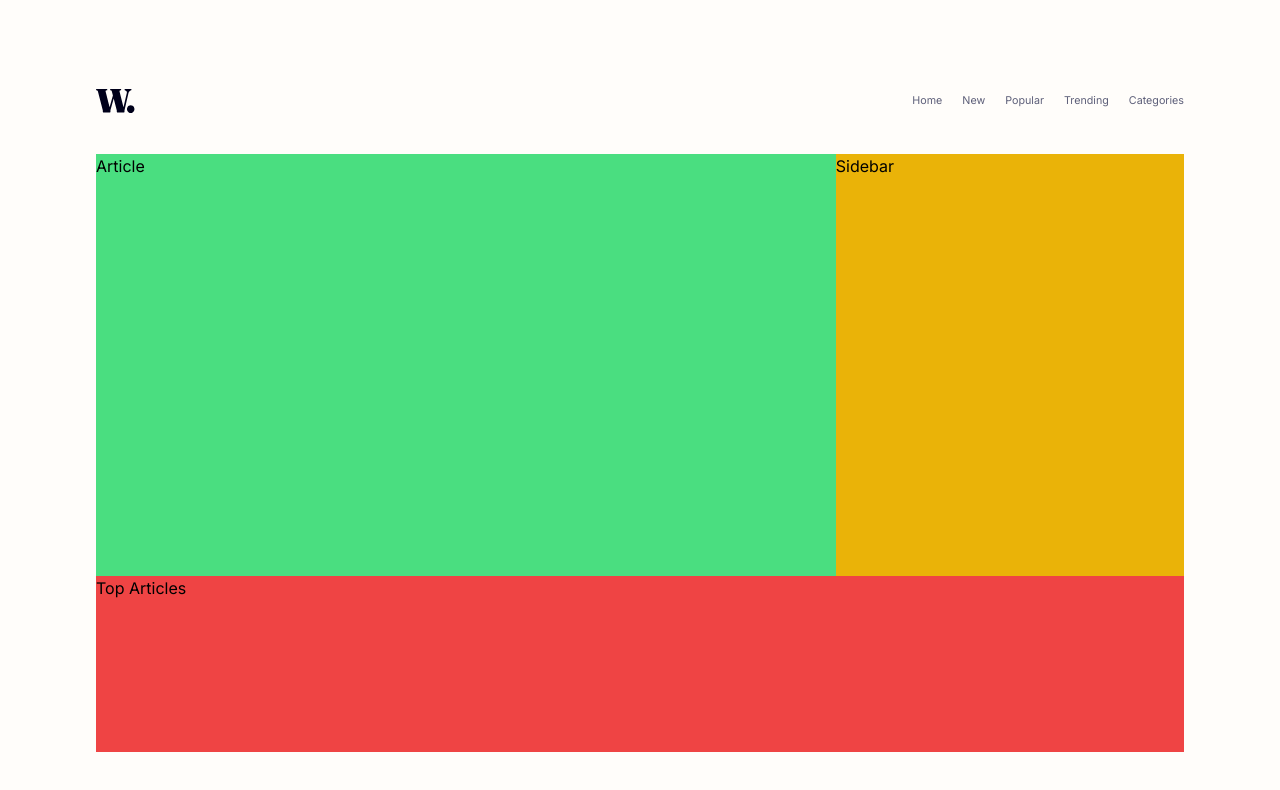
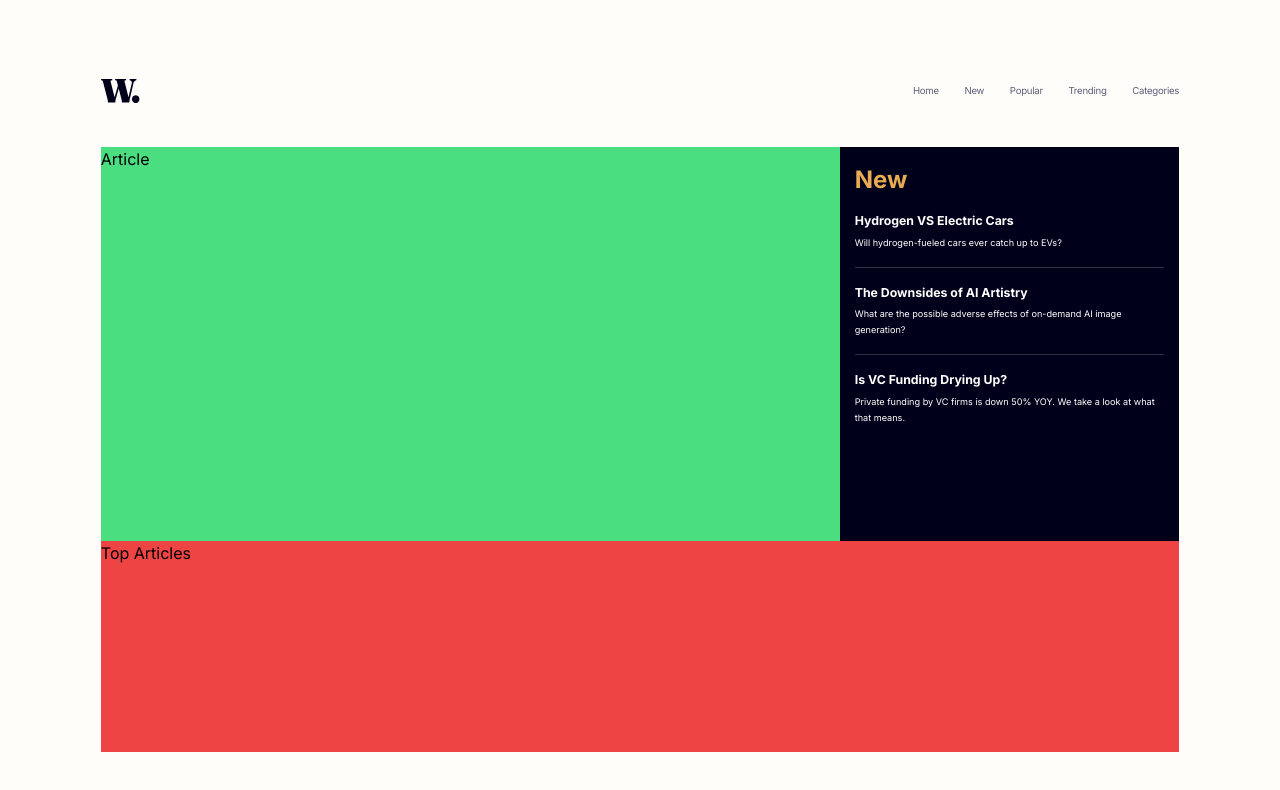
Before and after one commit to pkthunder87/news-homepage, a React (Vite) app: page / in a window 1280 px wide. Shown: the top 790 px of the page. Built offline with nearby package versions, Linux system fonts and the light colour scheme.

Commit message:
Feat: Add Sidebar for desktop design

```diff
--- a/src/components/AppLayout.jsx
+++ b/src/components/AppLayout.jsx
@@ -5,7 +5,7 @@ import TopArticles from './TopArticles';
 
 function AppLayout() {
   return (
-    <div className="grid h-[200dvh] w-[100dvw] grid-cols-1 px-24 py-12 md:h-[100dvh] md:grid-cols-[68%_32%] md:grid-rows-[15%_60%_25%]">
+    <div className="grid h-[200dvh] w-[100dvw] grid-cols-1 px-[6.3rem] py-12 md:h-[100dvh] md:grid-cols-[68.5%_31.5%] md:grid-rows-[14%_56%_30%]">
       <Header />
       <Article />
       <Sidebar />
--- a/src/components/Header.jsx
+++ b/src/components/Header.jsx
@@ -1,8 +1,10 @@
 function Header() {
   return (
-    <div className="col-span-2 flex items-center justify-between">
-      <img className="h-6" src="logo.svg" alt="logo" />
-      <li className="flex list-none gap-5 text-[.67rem] leading-4">
+    <div className="col-span-2 -mt-3 flex items-center justify-between">
+      <h1>
+        <img className="h-6" src="logo.svg" alt="logo" />
+      </h1>
+      <li className="flex list-none gap-[1.6rem] text-[.6rem] leading-4 tracking-tight">
         <ul className="cursor-pointer text-neutral-dark-grayish-blue hover:text-primary-soft-red">
           Home
         </ul>
--- a/src/components/Sidebar.jsx
+++ b/src/components/Sidebar.jsx
@@ -1,5 +1,41 @@
 function Sidebar() {
-  return <div className="bg-yellow-500">Sidebar</div>;
+  return (
+    <div className="bg-neutral-very-dark-blue px-[.95rem] py-4">
+      <h2 className="mt-[.1rem] text-2xl font-bold text-primary-soft-orange">
+        New
+      </h2>
+      <li className="mt-4 list-none text-white">
+        <ul>
+          <h3 className="cursor-pointer text-[.77rem] font-bold hover:text-primary-soft-orange">
+            Hydrogen VS Electric Cars
+          </h3>
+          <p className="mt-1 text-[.57rem] leading-4">
+            Will hydrogen-fueled cars ever catch up to EVs?
+          </p>
+          <hr className="my-4 border-[#31323f]" />
+        </ul>
+        <ul>
+          <h3 className="cursor-pointer text-[.77rem] font-bold hover:text-primary-soft-orange">
+            The Downsides of AI Artistry
+          </h3>
+          <p className="mt-1 text-[.57rem] leading-4">
+            What are the possible adverse effects of on-demand AI image
+            generation?
+          </p>
+          <hr className="my-4 border-[#31323f]" />
+        </ul>
+        <ul>
+          <h3 className="cursor-pointer text-[.77rem] font-bold hover:text-primary-soft-orange">
+            Is VC Funding Drying Up?
+          </h3>
+          <p className="mt-1 text-[.57rem] leading-4">
+            Private funding by VC firms is down 50% YOY. We take a look at what
+            that means.
+          </p>
+        </ul>
+      </li>
+    </div>
+  );
 }
 
 export default Sidebar;
```
